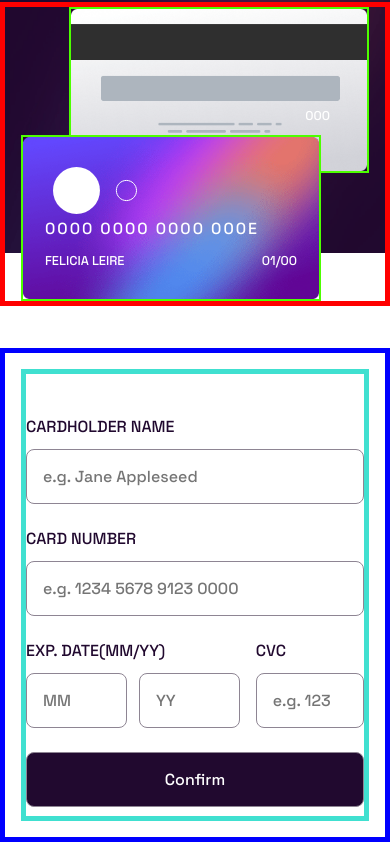
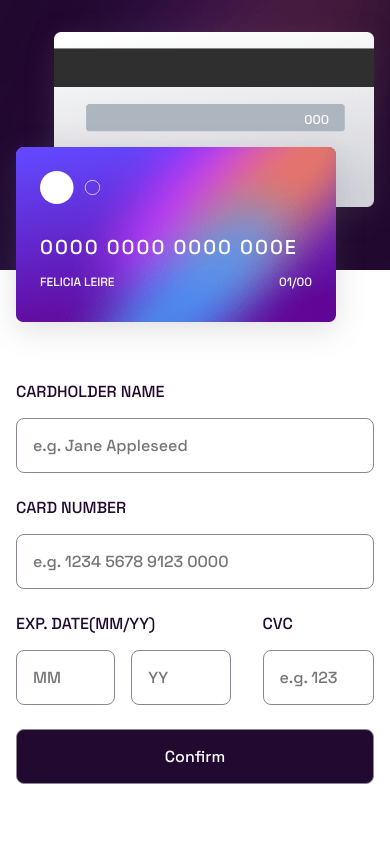
Before and after one commit to Unicatm/Frontend_Mentor, a plain HTML site: page interactive-card-details-form-main/code/index.html in a window 390 px wide. Drawn offline with Linux system fonts and the light colour scheme.

Commit message:
first part done

```diff
--- a/interactive-card-details-form-main/code/index.html
+++ b/interactive-card-details-form-main/code/index.html
@@ -13,9 +13,8 @@
     <title>Interactive card details form</title>
   </head>
   <body>
-    <div class="content">
-      <!--<picture class="bg-big"> </picture>-->
-      <!-- <picture class="bg-big"
+    <!--<picture class="bg-big"> </picture>-->
+    <!-- <picture class="bg-big"
         ><img
           src="/interactive-card-details-form-main/images/bg-main-desktop.png"
           alt="bg"
@@ -37,6 +36,7 @@
           alt="bg"
         />
       </picture>-->
+    <div class="content">
       <div class="img-bg"></div>
       <div class="cardAndForm">
         <div class="cards">
--- a/interactive-card-details-form-main/code/style.css
+++ b/interactive-card-details-form-main/code/style.css
@@ -19,7 +19,6 @@
 body {
   font-family: "Space Grotesk", sans-serif;
   font-size: 18px;
-  overflow-y: hidden;
 }
 
 .img-bg {
@@ -30,11 +29,10 @@ body {
   background-image: url("/interactive-card-details-form-main/images/bg-main-desktop.png");
   background-repeat: no-repeat;
   background-size: cover;
-  border-radius: 3px solid blue;
 }
 
 .content {
-  display: flex;
+  display: block;
 }
 
 .cardAndForm {
@@ -44,11 +42,6 @@ body {
   justify-content: center;
   align-items: center;
   gap: 15vw;
-}
-
-.right-side {
-  display: grid;
-  place-items: center;
 }
 
 form {
@@ -108,15 +101,23 @@ form {
 .submit-btn {
   cursor: pointer;
   color: var(--clr--white);
-  background-color: hsl(278, 68%, 11%);
+  background-color: var(--clr-dark-violet);
   border: none;
+  transition: ease-in-out 0.5s;
+}
+
+.submit-btn:hover,
+.submit-btn:focus {
+  background-color: hsl(278, 53%, 20%);
 }
 
 .cards {
   --padding-card: 2rem;
 
-  display: block;
-  border: 5px solid red;
+  display: flex;
+  flex-direction: column;
+  gap: 2rem;
+  width: max-content;
   z-index: 100000;
 }
 
@@ -124,24 +125,23 @@ form {
 .content-back {
   position: relative;
   max-width: min-content;
+  box-shadow: rgba(100, 100, 111, 0.2) 0px 7px 29px 0px;
 }
 
 .content-back {
-  top: var(--padding-card);
-  left: 8rem;
+  margin-left: 5vw;
 }
 
 .card-back-img,
 .card-front-img {
   display: block;
-  border: 2px solid rgb(77, 255, 0);
   width: 350px;
 }
 
 .content-front > *:not(.card-front-img),
 .content-back > *:not(.card-back-img) {
+  display: block;
   position: absolute;
-  z-index: 1000;
   color: var(--clr--white);
 }
 
@@ -176,47 +176,37 @@ form {
 }
 
 @media (max-width: 768px) {
-  body {
-    overflow-y: scroll;
+  .img-bg {
+    height: 32%;
+    width: 100%;
+    position: absolute;
+    top: 0;
+    background-image: url("/interactive-card-details-form-main/images/bg-main-mobile.png");
+  }
+
+  form {
+    gap: 1.5rem;
   }
 
   .cardAndForm {
-    display: flex;
     flex-direction: column;
-    align-items: center;
-    justify-content: center;
-    gap: 5vh;
-  }
-
-  form {
-    margin: 1rem;
-    max-width: 100%;
-    gap: 1.5rem;
-    padding: 5vh 0 1vh 0;
-    border: 5px solid turquoise;
-  }
-
-  .right-side {
-    border: 5px solid blue;
-  }
-
-  .card-input-form {
-    gap: 0.75rem;
+    margin: 2rem 1rem;
+    width: auto;
+    height: auto;
   }
 
   .cards {
-    display: flex;
-    justify-content: center;
+    position: relative;
+    width: 50%;
+    height: 290px;
+    flex-direction: column-reverse;
     align-items: center;
-    position: relative;
-    height: 36vh;
-    width: 100%;
-    margin: 0 1rem;
+    gap: 0;
   }
 
-  .card-input-form .exp-date {
-    gap: 0.75rem;
-    padding-right: 1rem;
+  .card-back-img,
+  .card-front-img {
+    width: 320px;
   }
 
   .content-back,
@@ -224,57 +214,52 @@ form {
     position: absolute;
   }
 
-  .card-back-img,
-  .card-front-img {
-    width: 300px;
+  .content-front {
+    left: 0;
+  }
+
+  .content-back {
+    top: 0vh;
+    right: 0;
+    z-index: -1000;
+  }
+
+  .card-front-logo {
+    left: 1.5rem;
+    top: 1.5rem;
+    width: 60px;
   }
 
   .card-number {
-    font-size: 1rem;
     left: 1.5rem;
+    font-size: 20px;
   }
 
   .card-name,
   .card-date {
-    font-size: 0.8rem;
+    font-size: 12px;
   }
+
   .card-name {
     left: 1.5rem;
   }
+
   .card-date {
     right: 1.5rem;
   }
 
   .card-cvv {
-    bottom: 5.75vh;
-    right: 10vw;
+    top: 79px;
+    right: 45px;
   }
 
-  .content-front {
-    z-index: 1000;
-    bottom: 0;
-    left: 1rem;
-  }
-
-  .content-back {
-    left: 4rem;
-    bottom: 8rem;
-  }
-
-  .img-bg {
-    width: 100%;
-    height: 30%;
-    background-image: url("/interactive-card-details-form-main/images/bg-main-mobile.png");
+  .card .card-input-form input {
+    padding: 0.75rem;
   }
 }
 
 @media (max-width: 425px) {
-  .card-input-form label,
-  input {
-    font-size: 16px;
-  }
-
-  .content-back {
-    top: 0;
+  .cards {
+    width: 100%;
   }
 }
```
